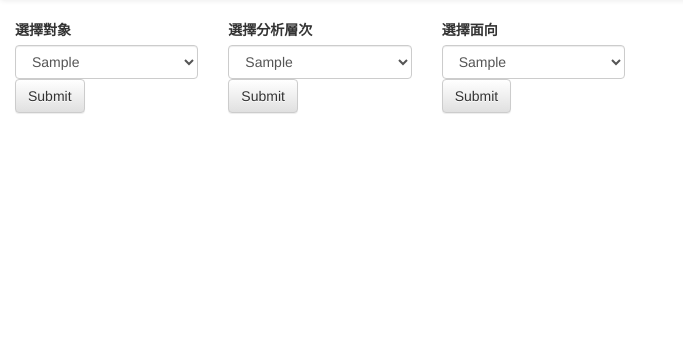
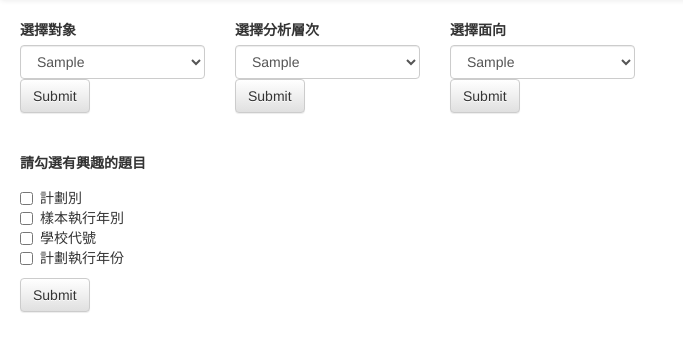
Before and after one commit to j129008/questionnaire-management-system, a Django app: template templates/subject.html in a window 1280 px wide. Shown: the part 52-404 px from the top of the page, without its empty margins (0-683 px from the left). Run offline with Django 3.2, Linux system fonts and the light colour scheme; the template is opened without the code that fills it: most values are stand-ins (such as "Sample title", 1, 10 or a date in 2020); some libraries are stand-ins or nearby versions.

Commit message:
add checkbox

```diff
--- a/templates/subject.html
+++ b/templates/subject.html
@@ -37,6 +37,8 @@
          </div><!-- /.container-fluid -->
       </nav>
       <form id="form" action="/subject/" method="get">
+         <div style="padding-left:20px">
+            <div class="row">
                <div class="col-md-2">
                   <label>選擇對象</label>
                   <select name="level1" class="form-control">
@@ -69,6 +71,24 @@
                   </select>
                   <button type="submit" class="btn btn-default">Submit</button>
                </div>
+            </div>
+            <br>
+            <br>
+            <label>請勾選有興趣的題目</label>
+            <div class="checkbox">
+               <label>
+                  <input type="checkbox" value="計劃別">計劃別</input>
+                  <br>
+                  <input type="checkbox" value="樣本執行年別">樣本執行年別</input>
+                  <br>
+                  <input type="checkbox" value="學校代號">學校代號</input>
+                  <br>
+                  <input type="checkbox" value="計劃執行年份">計劃執行年份</input>
+               </label>
+            </div>
+            <button type="submit" class="btn btn-default">Submit</button>
+         </div>
+
       </form>
    </body>
 </html>
```
Lines whose indentation alone changed are shown as unchanged.
